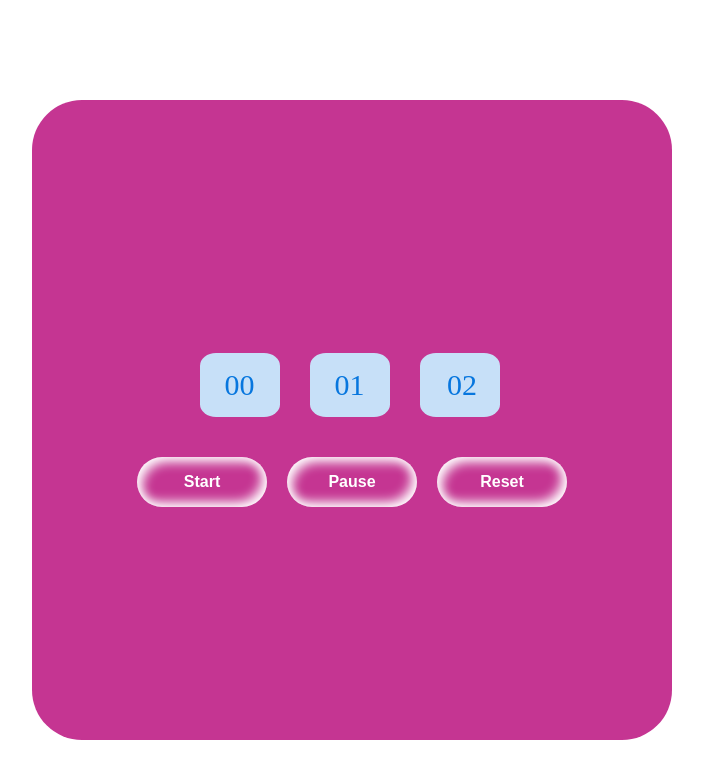
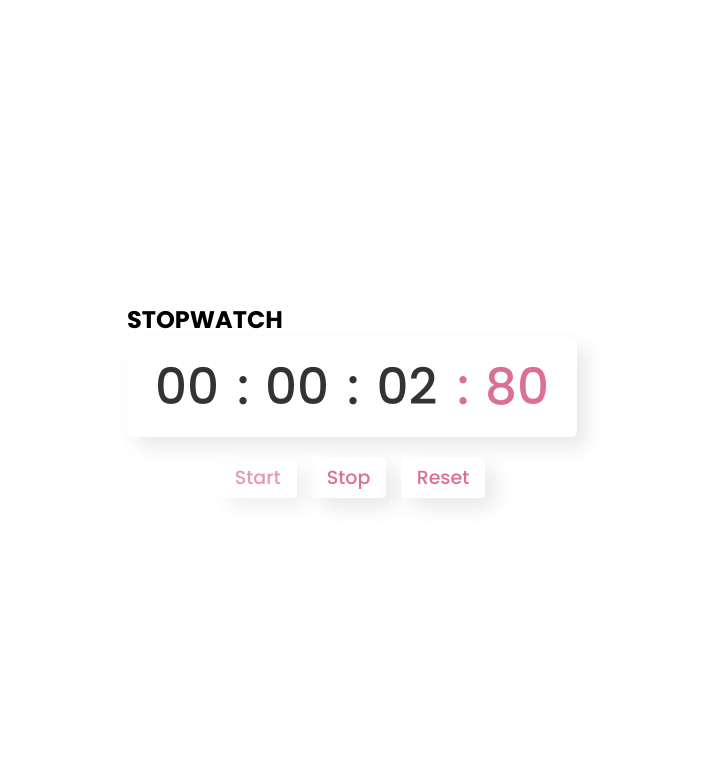
Before and after one commit to MosesAdaeze/Stopwatch, a plain HTML site: page index.html in a window 1280 px wide. Both pictures are taken after a click on the button "Start". Shown: the whole page, without its empty margins (288-991 px from the left). Drawn offline with Linux system fonts and the light colour scheme.

Commit message:
committed

```diff
--- a/index.html
+++ b/index.html
@@ -8,23 +8,24 @@
     <link rel="stylesheet" href="style.css" >
 </head>
 <body>
-    <section>
-        <div class="container">
-            <!-- <h2>Welcome</h2> -->
-        <div class="stopwatch" >
-            <div class="stopwatch-time" >
-                <div id="hour" >00</div>
-                <div id="minute">01</div>
-                <div id="second" >02</div>
-            </div>
+    <div class="wrapper">
+        <h2>STOPWATCH</h2>
+        <div class="time">
+          <span class="hour">00</span>
+          <span class="colon">:</span>
+          <span class="minute">00</span>
+          <span class="colon">:</span>
+          <span class="second">00</span>
+          <span class="colon ms-colon">:</span>
+          <span class="millisecond">00</span>
+        </div>
+        <div class="buttons">
+          <button class="start">Start</button>
+          <button class="stop">Stop</button>
+          <button class="reset">Reset</button>
+        </div>
+      </div>
 
-            <div class="stopwatch-button">
-                <button id="start-btn" >Start</button>
-                <button id="pause" >Pause</button>
-                <button id="restart-btn">Reset</button>
-            </div>
-        </div>
-        </div>
-    </section>
+    <script src="script.js" ></script>
 </body>
 </html>
--- /dev/null
+++ b/script.js
@@ -0,0 +1,58 @@
+let hr = min = sec = ms = "0" + 0,
+    startTimer;
+
+  const startBtn = document.querySelector(".start"),
+   stopBtn = document.querySelector(".stop"),
+   resetBtn = document.querySelector(".reset");
+
+   startBtn.addEventListener("click", start);
+   stopBtn.addEventListener("click", stop);
+   resetBtn.addEventListener("click", reset);
+
+  function start() {
+    startBtn.classList.add("active");
+    stopBtn.classList.remove("stopActive");
+
+    startTimer = setInterval(()=>{
+      ms++
+      ms = ms < 10 ? "0" + ms : ms;
+
+      if(ms == 100){
+        sec++;
+        sec = sec < 10 ? "0" + sec : sec;
+        ms = "0" + 0;
+      }
+      if(sec == 60){
+        min++;
+        min = min < 10 ? "0" + min : min;
+        sec = "0" + 0;
+      }
+      if(min == 60){
+        hr++;
+        hr = hr < 10 ? "0" + hr : hr;
+        min = "0" + 0;
+      }
+      putValue();
+    },10); //1000ms = 1s
+
+  }
+
+  function stop() {
+    startBtn.classList.remove("active");
+    stopBtn.classList.add("stopActive");
+    clearInterval(startTimer);
+  }
+  function reset() {
+    startBtn.classList.remove("active");
+    stopBtn.classList.remove("stopActive");
+    clearInterval(startTimer);
+    hr = min = sec = ms = "0" + 0;
+    putValue();
+  }
+
+  function putValue() {
+    document.querySelector(".millisecond").innerText = ms;
+    document.querySelector(".second").innerText = sec;
+    document.querySelector(".minute").innerText = min;
+    document.querySelector(".hour").innerText = hr;
+  }
--- a/style.css
+++ b/style.css
@@ -1,90 +1,68 @@
+@import url('https://fonts.googleapis.com/css2?family=Poppins:wght@200;300;400;500;600;700&display=swap');
 *{
-    margin: 0;
-    padding: 0;
-    box-sizing: border-box;
+  margin: 0;
+  padding: 0;
+  box-sizing: border-box;
+  font-family: 'Poppins',sans-serif;
+}
+body{
+  height: 100vh;
+  display: flex;
+  align-items: center;
+  justify-content: center;
+}
+.wrapper{
+  user-select: none;
 }
 
-.container {
-    width: 300px;
-    height: 70px;
-    display: flex;
-    background-color: #C53592;
-    justify-content: center;
-    margin: 100px auto;
-    border-radius: 50px;
-    align-items: center;
-    padding: 20em;
+.wrapper .time{
+  height: 100px;
+  background: #fff;
+  display: flex;
+  align-items: center;
+  justify-content: center;
+  border-radius: 6px;
+  box-shadow: 10px 10px 20px rgba(0,0,0,0.09);
+  padding: 0 10px;
+}
+.wrapper .time span{
+  width: 100px;
+  text-align: center;
+  font-size: 50px;
+  font-weight: 500;
+  color: #333;
+}
+.time span.colon{
+  width: 10px;
+}
+.time span.ms-colon,
+.time span.millisecond{
+  color: palevioletred;
+}
+.wrapper .buttons{
+  text-align: center;
+  margin-top: 20px;
+}
+.buttons button{
+  padding: 6px 16px;
+  outline: none;
+  border: none;
+  margin: 0 5px;
+  color: palevioletred;
+  background: #fff;
+  font-size: 19px;
+  font-weight: 500;
+  border-radius: 4px;
+  cursor: pointer;
+  box-shadow: 10px 10px 20px rgba(0,0,0,0.09);
+}
+.buttons button.active,
+.buttons button.stopActive{
+  pointer-events: none;
+  opacity: 0.7;
 }
 
-.stopwatch-time {
-    display: flex;
-    justify-content: center;
-    align-items: center;
-    margin-right: 35px;
+.buttons button:hover {
+    background-color: palevioletred;
+    color: black;
 }
-
-.stopwatch-time #hour{
-    width: 5rem;
-    height: 4rem;
-    border-radius: 20%;
-    background: #c7e0f8;
-    color: #0776de;
-    font-size: 30px;
-    display: flex;
-    justify-content: center;
-    align-items: center;
-    margin: 1em;
-}
-
-.stopwatch-time #minute{
-    width: 5rem;
-    height: 4rem;
-    border-radius: 20%;
-    background: #c7e0f8;
-    color: #0776de;
-    font-size: 30px;
-    display: flex;
-    justify-content: center;
-    align-items: center;
-    margin-right: 1em;
-    /* margin: 1em; */
-}
-
-.stopwatch-time #second{
-    width: 5rem;
-    height: 4rem;
-    border-radius: 20%;
-    background: #c7e0f8;
-    color: #0776de;
-    font-size: 30px;
-    display: flex;
-    padding-left: 5px;
-    justify-content: center;
-    align-items: center;
-    /* margin: -1em; */
-}
-
-.stopwatch-button {
-    display: flex;
-}
-
-.stopwatch-button button {
-    background-color: #C53592;
-    color: white;
-    font-size: 100%;
-    font-weight: 700;
-    margin: 10px;
-    width: 130px;
-    height: 50px;
-    box-shadow: inset -5px -5px 12px #ffffff,
-                inset 5px 5px 12px  #ffffff;
-    border: none;
-    border-radius: 30px;
-}
-
-@media (max-width: 657px) {
-    .stopwatch-button {
-        display: flex;
-        flex-direction: column;
-    }
-}
```
